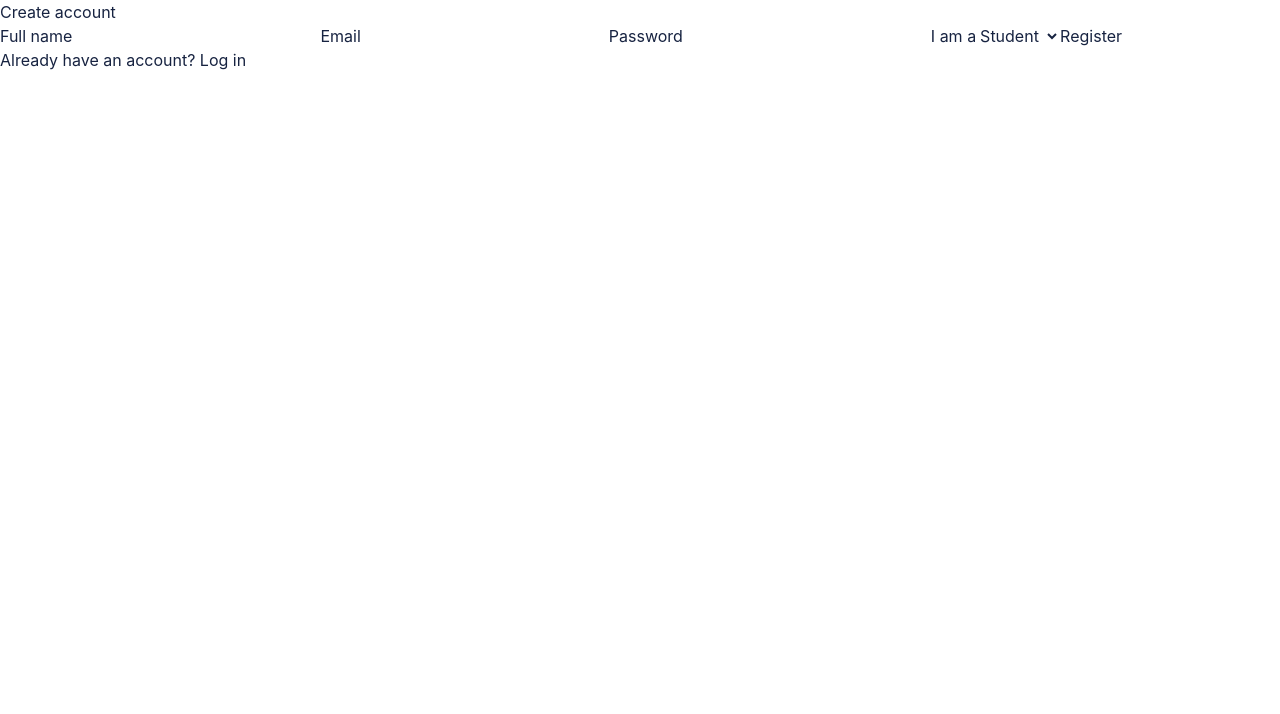
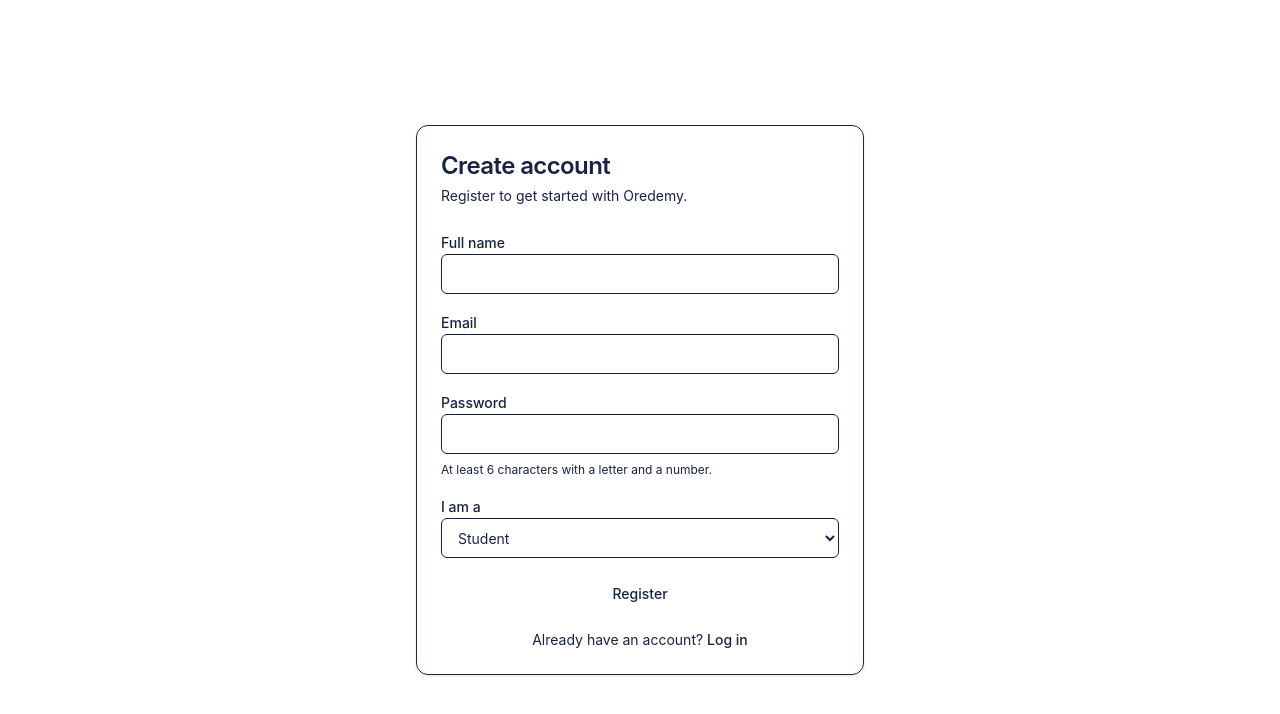
Before and after one commit to ayoolaowoilu/Oredemy, a React (Vite) app in the folder ordemy-client/: page /register in a window 1280 px wide. Shown: the top 714 px of the page. Built offline with nearby package versions, Linux system fonts and the light colour scheme.

Commit message:
feat: enhance registration form with improved UI components and validation

```diff
--- a/ordemy-client/src/pages/auth/auth.register.tsx
+++ b/ordemy-client/src/pages/auth/auth.register.tsx
@@ -4,6 +4,7 @@ import { Link, useNavigate } from "react-router-dom";
 import { useAuth } from "../../context/useAuth";
 import { ApiError } from "../../lib/api";
 import { isValidEmail, isValidPassword } from "./auth.helpers";
+import { Button } from "../../components/ui/button";
 
 export default function Register() {
   const { register } = useAuth();
@@ -41,52 +42,103 @@ export default function Register() {
   }
 
   return (
-    <form onSubmit={handleSubmit}>
-      <h1>Create account</h1>
+    <main className="flex min-h-screen items-center justify-center bg-muted/40 px-4 py-10">
+      <div className="w-full max-w-md rounded-xl border bg-background p-6 shadow-sm">
+        <div className="mb-6 space-y-1">
+          <h1 className="text-2xl font-semibold tracking-tight">
+            Create account
+          </h1>
+          <p className="text-sm text-muted-foreground">
+            Register to get started with Oredemy.
+          </p>
+        </div>
 
-      <label>
+        <form onSubmit={handleSubmit} className="space-y-4">
+          <div className="space-y-2">
+            <label htmlFor="name" className="text-sm font-medium">
               Full name
-        <input value={name} onChange={(e) => setName(e.target.value)} />
             </label>
+            <input
+              id="name"
+              value={name}
+              onChange={(e) => setName(e.target.value)}
+              className="h-10 w-full rounded-md border border-input bg-background px-3 text-sm outline-none transition focus-visible:ring-2 focus-visible:ring-ring"
+              required
+            />
+          </div>
 
-      <label>
+          <div className="space-y-2">
+            <label htmlFor="email" className="text-sm font-medium">
               Email
+            </label>
             <input
+              id="email"
               type="email"
               value={email}
               onChange={(e) => setEmail(e.target.value)}
+              className="h-10 w-full rounded-md border border-input bg-background px-3 text-sm outline-none transition focus-visible:ring-2 focus-visible:ring-ring"
+              required
             />
+          </div>
+
+          <div className="space-y-2">
+            <label htmlFor="password" className="text-sm font-medium">
+              Password
             </label>
-
-      <label>
-        Password
             <input
+              id="password"
               type="password"
               value={password}
               onChange={(e) => setPassword(e.target.value)}
+              className="h-10 w-full rounded-md border border-input bg-background px-3 text-sm outline-none transition focus-visible:ring-2 focus-visible:ring-ring"
+              required
             />
+            <p className="text-xs text-muted-foreground">
+              At least 6 characters with a letter and a number.
+            </p>
+          </div>
+
+          <div className="space-y-2">
+            <label htmlFor="role" className="text-sm font-medium">
+              I am a
             </label>
-
-      <label>
-        I am a
             <select
+              id="role"
               value={role}
-          onChange={(e) => setRole(e.target.value as "student" | "lecturer")}
+              onChange={(e) =>
+                setRole(e.target.value as "student" | "lecturer")
+              }
+              className="h-10 w-full rounded-md border border-input bg-background px-3 text-sm outline-none focus-visible:ring-2 focus-visible:ring-ring"
             >
               <option value="student">Student</option>
               <option value="lecturer">Lecturer</option>
             </select>
-      </label>
+          </div>
 
-      {error && <p role="alert">{error}</p>}
+          {error && (
+            <p
+              role="alert"
+              className="rounded-md border border-destructive/30 bg-destructive/10 px-3 py-2 text-sm text-destructive"
+            >
+              {error}
+            </p>
+          )}
 
-      <button type="submit" disabled={submitting}>
+          <Button type="submit" className="w-full" disabled={submitting}>
             {submitting ? "Creating account…" : "Register"}
-      </button>
+          </Button>
 
-      <p>
-        Already have an account? <Link to="/login">Log in</Link>
+          <p className="text-center text-sm text-muted-foreground">
+            Already have an account?{" "}
+            <Link
+              to="/login"
+              className="font-medium text-foreground underline-offset-4 hover:underline"
+            >
+              Log in
+            </Link>
           </p>
         </form>
+      </div>
+    </main>
   );
 }
```
Lines whose indentation alone changed are shown as unchanged.
